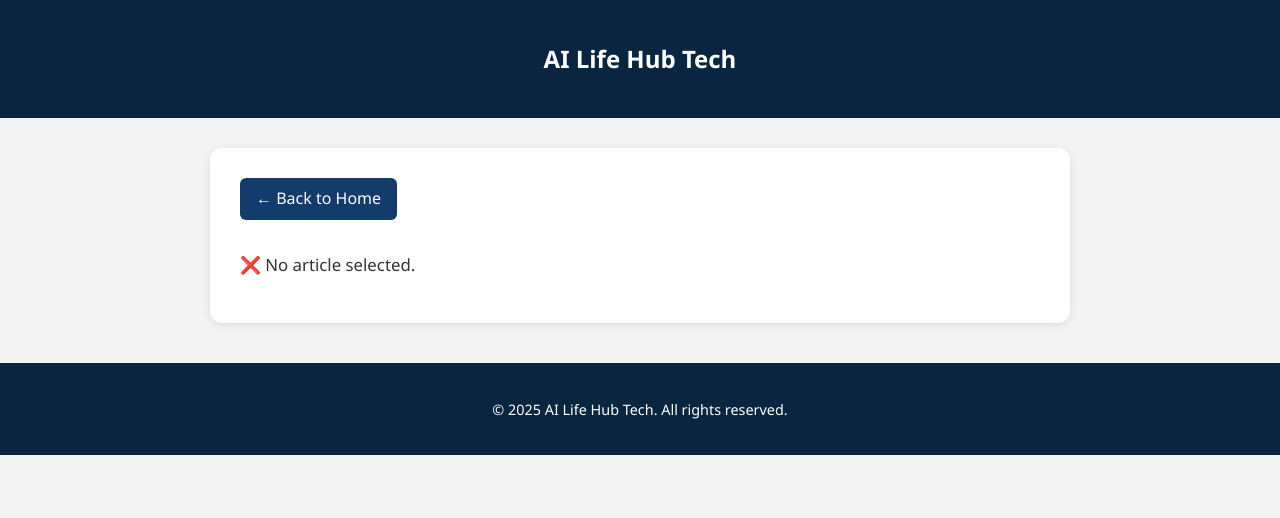
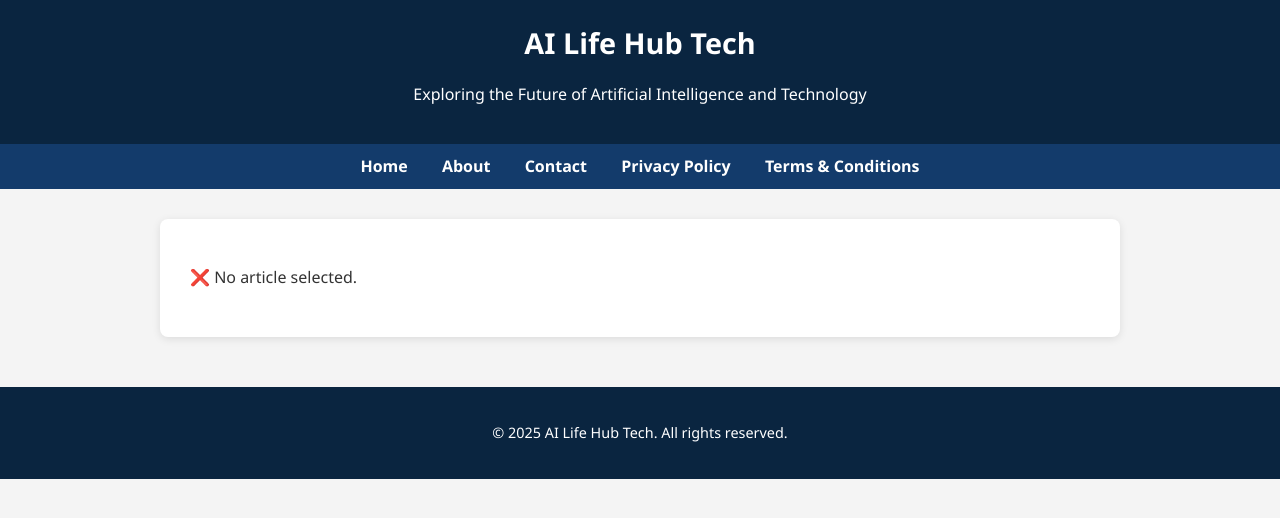
Before and after one commit to Oiralv/ai-life-hub, a plain HTML site: page post.html in a window 1280 px wide. Drawn offline with nearby package versions, Linux system fonts and the light colour scheme.

Commit message:
Update post.html

```diff
--- a/post.html
+++ b/post.html
@@ -3,70 +3,61 @@
 <head>
   <meta charset="UTF-8" />
   <meta name="viewport" content="width=device-width, initial-scale=1.0" />
+  <meta name="description" content="Read the latest AI and technology insights from AI Life Hub Tech." />
   <title>AI Life Hub Tech - Article</title>
   <style>
     body {
-      font-family: "Segoe UI", Arial, sans-serif;
+      font-family: 'Segoe UI', Arial, sans-serif;
+      margin: 0;
       background: #f4f4f4;
       color: #333;
-      margin: 0;
-      padding: 0;
       line-height: 1.6;
     }
     header {
       background: #0a2540;
-      color: white;
+      color: #fff;
       text-align: center;
       padding: 20px 0;
     }
+    header h2 {
+      margin: 0;
+      font-size: 1.8em;
+    }
+    nav {
+      background: #133b6b;
+      text-align: center;
+      padding: 10px;
+    }
+    nav a {
+      color: #fff;
+      text-decoration: none;
+      margin: 0 15px;
+      font-weight: bold;
+    }
+    nav a:hover {
+      text-decoration: underline;
+    }
     .container {
       width: 90%;
-      max-width: 800px;
+      max-width: 900px;
+      margin: 30px auto;
       background: white;
-      margin: 30px auto;
       padding: 30px;
-      border-radius: 12px;
-      box-shadow: 0 2px 10px rgba(0, 0, 0, 0.1);
+      border-radius: 8px;
+      box-shadow: 0 2px 8px rgba(0,0,0,0.1);
     }
-    article h1 {
+    article h1, article h2, article h3 {
       color: #0a2540;
-      font-size: 1.8em;
-      margin-bottom: 15px;
     }
     article img {
-      width: 100%;
+      max-width: 100%;
       border-radius: 8px;
       margin: 15px 0;
     }
-    article p {
-      font-size: 1.05em;
-      margin-bottom: 15px;
-    }
-    footer {
-      text-align: center;
-      padding: 20px;
-      background: #0a2540;
-      color: white;
-      margin-top: 40px;
-      font-size: 0.9em;
-    }
-    .back {
-      display: inline-block;
-      margin-bottom: 15px;
-      padding: 8px 16px;
-      background: #133b6b;
-      color: white;
-      text-decoration: none;
-      border-radius: 6px;
-      transition: background 0.3s;
-    }
-    .back:hover {
-      background: #0a2540;
-    }
     .related {
       margin-top: 40px;
+      border-top: 2px solid #eee;
       padding-top: 20px;
-      border-top: 2px solid #eee;
     }
     .related h3 {
       color: #0a2540;
@@ -76,26 +67,45 @@
       list-style: none;
       padding: 0;
     }
-    .related li {
-      margin-bottom: 10px;
+    .related ul li {
+      margin: 10px 0;
     }
-    .related a {
+    .related ul li a {
+      text-decoration: none;
       color: #133b6b;
-      text-decoration: none;
       font-weight: bold;
     }
-    .related a:hover {
+    .related ul li a:hover {
       text-decoration: underline;
     }
+    footer {
+      text-align: center;
+      padding: 20px;
+      background: #0a2540;
+      color: #fff;
+      font-size: 0.9em;
+      margin-top: 50px;
+    }
   </style>
+  <script async src="https://pagead2.googlesyndication.com/pagead/js/adsbygoogle.js?client=ca-pub-2590388099431427"
+     crossorigin="anonymous"></script>
 </head>
+
 <body>
   <header>
     <h2>AI Life Hub Tech</h2>
+    <p>Exploring the Future of Artificial Intelligence and Technology</p>
   </header>
 
+  <nav>
+    <a href="index.html">Home</a>
+    <a href="about.html">About</a>
+    <a href="contact.html">Contact</a>
+    <a href="privacy-policy.html">Privacy Policy</a>
+    <a href="terms.html">Terms & Conditions</a>
+  </nav>
+
   <div class="container">
-    <a class="back" href="index.html">← Back to Home</a>
     <article id="article-content">
       <p>Loading article...</p>
     </article>
@@ -105,28 +115,30 @@
     <p>&copy; 2025 AI Life Hub Tech. All rights reserved.</p>
   </footer>
 
-  <!-- Markdown parser -->
+  <!-- Markdown + Related Articles loader -->
   <script src="https://cdn.jsdelivr.net/npm/marked/marked.min.js"></script>
   <script>
     const params = new URLSearchParams(window.location.search);
     const file = params.get("file");
 
     async function loadArticle() {
+      const container = document.getElementById("article-content");
+
       if (!file) {
-        document.getElementById("article-content").innerHTML = "<p>❌ No article selected.</p>";
+        container.innerHTML = "<p>❌ No article selected.</p>";
         return;
       }
 
       try {
+        // Cargar el artículo Markdown
         const response = await fetch(`posts/${file}`);
         const markdown = await response.text();
+        const html = marked.parse(markdown);
+        container.innerHTML = html;
 
-        // Convert Markdown to HTML
-        const html = marked.parse(markdown);
-        document.getElementById("article-content").innerHTML = html;
-
-        // ✅ Load related posts
+        // Cargar artículos relacionados
         const res = await fetch("posts.json");
+        if (!res.ok) throw new Error("Cannot load posts.json");
         const posts = await res.json();
 
         const related = posts
@@ -140,19 +152,16 @@
               <h3>Related Articles</h3>
               <ul>
                 ${related.map(r => `
-                  <li>
-                    <a href="post.html?file=${r.file}">${r.title}</a>
-                  </li>
+                  <li><a href="post.html?file=${r.file}">${r.title}</a></li>
                 `).join("")}
               </ul>
             </div>
           `;
-          document.getElementById("article-content").innerHTML += relatedHTML;
+          container.innerHTML += relatedHTML;
         }
-
-      } catch (err) {
-        document.getElementById("article-content").innerHTML =
-          "<p>⚠️ Unable to load this article.</p>";
+      } catch (error) {
+        console.error("Error loading article:", error);
+        container.innerHTML = "<p>⚠️ Error loading article.</p>";
       }
     }
 
```
